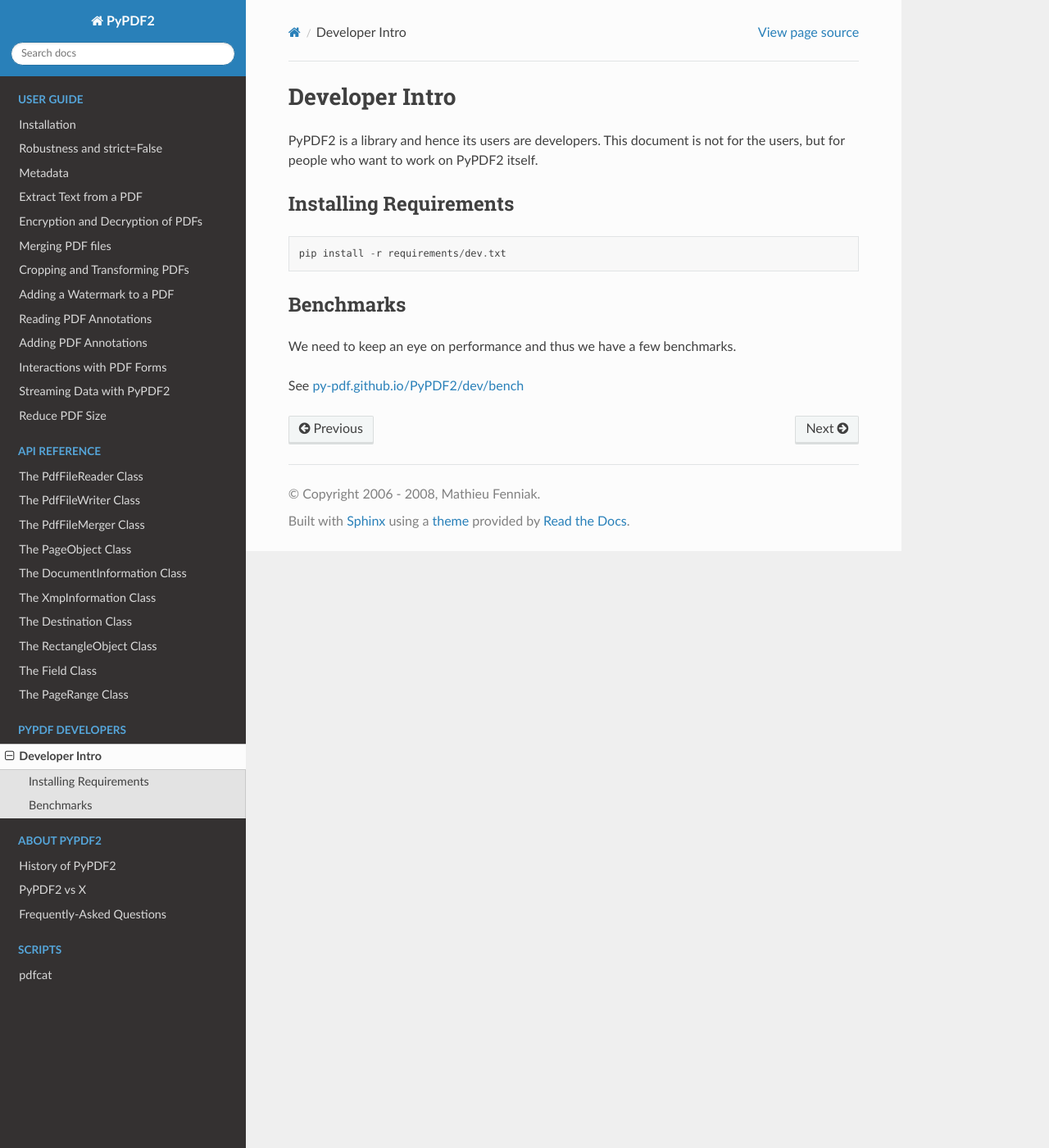
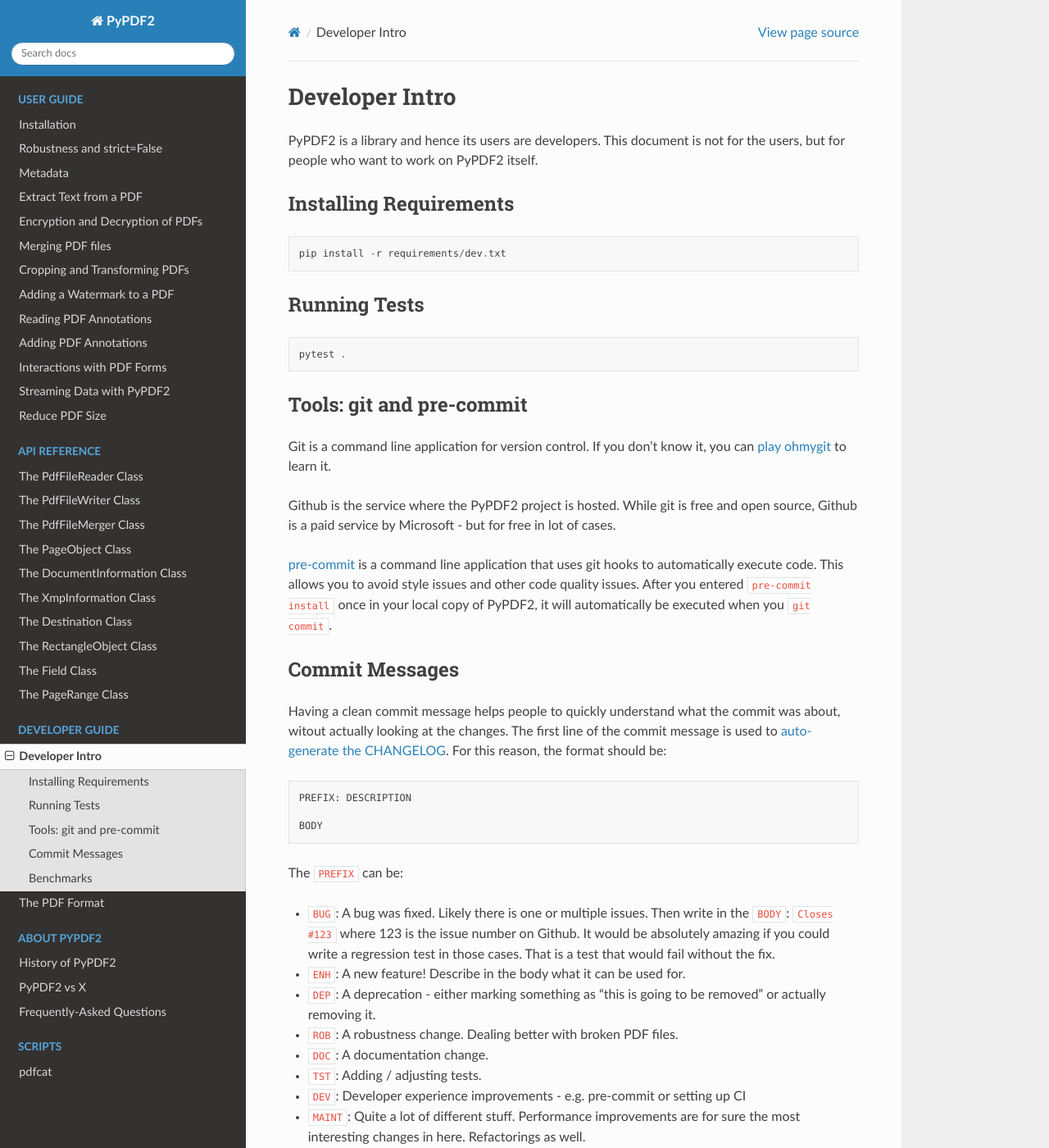
Before and after one commit to Keye-mcp/pypdf-state_004, a Sphinx documentation site: the page built from docs/dev/intro.md, in a window 1280 px wide and 1400 px high. Shown: the whole window at 82% size. Built offline with Sphinx 7.4.7 and the Read the Docs theme 2.0.0, drawn with Linux system fonts in a browser that asks for light colours; some of the changed text lies outside the part shown.

Commit message:
DOC: The PDF Format + commit prefixes (#810)

````diff
--- a/docs/dev/intro.md
+++ b/docs/dev/intro.md
@@ -9,6 +9,57 @@
 pip install -r requirements/dev.txt
 ```
 
+## Running Tests
+
+```
+pytest .
+```
+
+## Tools: git and pre-commit
+
+Git is a command line application for version control. If you don't know it,
+you can [play ohmygit](https://ohmygit.org/) to learn it.
+
+Github is the service where the PyPDF2 project is hosted. While git is free and
+open source, Github is a paid service by Microsoft - but for free in lot of
+cases.
+
+[pre-commit](https://pypi.org/project/pre-commit/) is a command line application
+that uses git hooks to automatically execute code. This allows you to avoid
+style issues and other code quality issues. After you entered `pre-commit install`
+once in your local copy of PyPDF2, it will automatically be executed when
+you `git commit`.
+
+## Commit Messages
+
+Having a clean commit message helps people to quickly understand what the commit
+was about, witout actually looking at the changes. The first line of the
+commit message is used to [auto-generate the CHANGELOG](https://github.com/py-pdf/PyPDF2/blob/main/make_changelog.py). For this reason, the format should be:
+
+```
+PREFIX: DESCRIPTION
+
+BODY
+```
+
+The `PREFIX` can be:
+
+* `BUG`: A bug was fixed. Likely there is one or multiple issues. Then write in
+   the `BODY`: `Closes #123` where 123 is the issue number on Github.
+   It would be absolutely amazing if you could write a regression test in those
+   cases. That is a test that would fail without the fix.
+* `ENH`: A new feature! Describe in the body what it can be used for.
+* `DEP`: A deprecation - either marking something as "this is going to be removed"
+   or actually removing it.
+* `ROB`: A robustness change. Dealing better with broken PDF files.
+* `DOC`: A documentation change.
+* `TST`: Adding / adjusting tests.
+* `DEV`: Developer experience improvements - e.g. pre-commit or setting up CI
+* `MAINT`: Quite a lot of different stuff. Performance improvements are for sure
+           the most interesting changes in here. Refactorings as well.
+* `STY`: A style change. Something that makes PyPDF2 code more consistent.
+         Typically a small change.
+
 ## Benchmarks
 
 We need to keep an eye on performance and thus we have a few benchmarks.
--- a/docs/index.rst
+++ b/docs/index.rst
@@ -49,10 +49,11 @@
    modules/PageRange
 
 .. toctree::
-   :caption: PyPDF Developers
+   :caption: Developer Guide
    :maxdepth: 1
 
    dev/intro
+   dev/pdf-format
 
 .. toctree::
    :caption: About PyPDF2
````
Also changed, not shown: docs/dev/pdf-format.md (added, +101 -0 lines).
